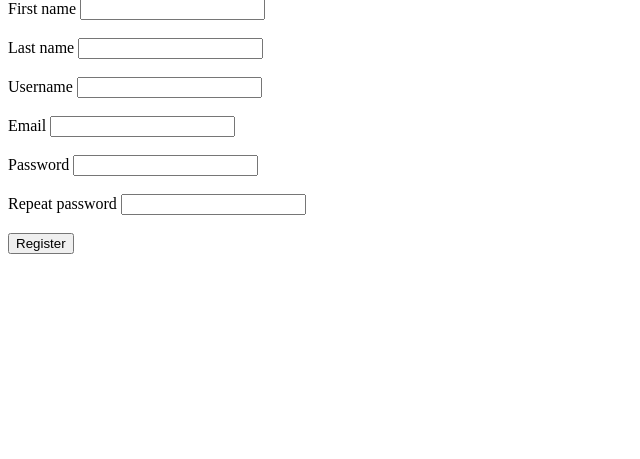
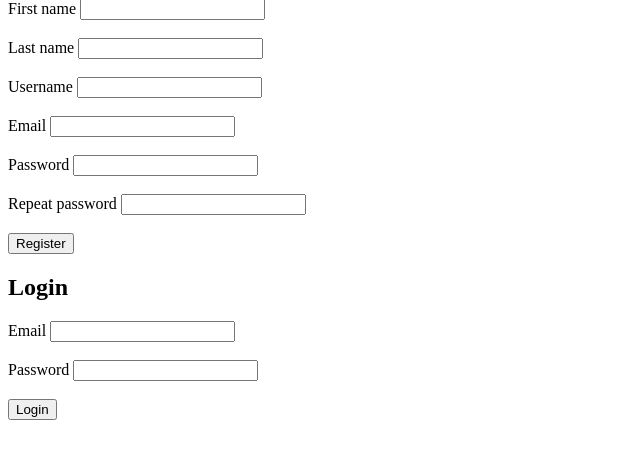
Before and after one commit to Harald-Wallin/letsTalkAboutIt, a PHP site: page / in a window 1280 px wide. Shown: the part 152-611 px from the top of the page, without its empty margins (0-640 px from the left). Run offline with PHP 8.4, Linux system fonts and the light colour scheme.

Commit message:
feat: login verification

```diff
--- a/public/index.php
+++ b/public/index.php
@@ -1,7 +1,10 @@
 <?php
     echo "<h1>PHP fungerar!</h1>";
     echo "<p>Databasanslutningen fungerar!</p>";
+
+    //var_dump($_SERVER);
 ?>
+
 
 <h2>Create account</h2>
 
@@ -29,8 +32,21 @@
 
     <label for="repeat_password">Repeat password</label>
     <input type="password" id="repeat_password" name="repeat_password" required>
-
     <br><br>
 
     <button type="submit">Register</button>
 </form>
+
+<h2>Login</h2>
+
+<form method="POST" action="login.php">
+    <label for="login_email">Email</label>
+    <input type="email" id="login_email" name="email" required>
+    <br><br>
+
+    <label for="login_password">Password</label>
+    <input type="password" id="login_password" name="password" required>
+    <br><br>
+
+    <button type="submit">Login</button>
+</form>
```
Also changed, not shown: public/login.php (added, +54 -0 lines).
